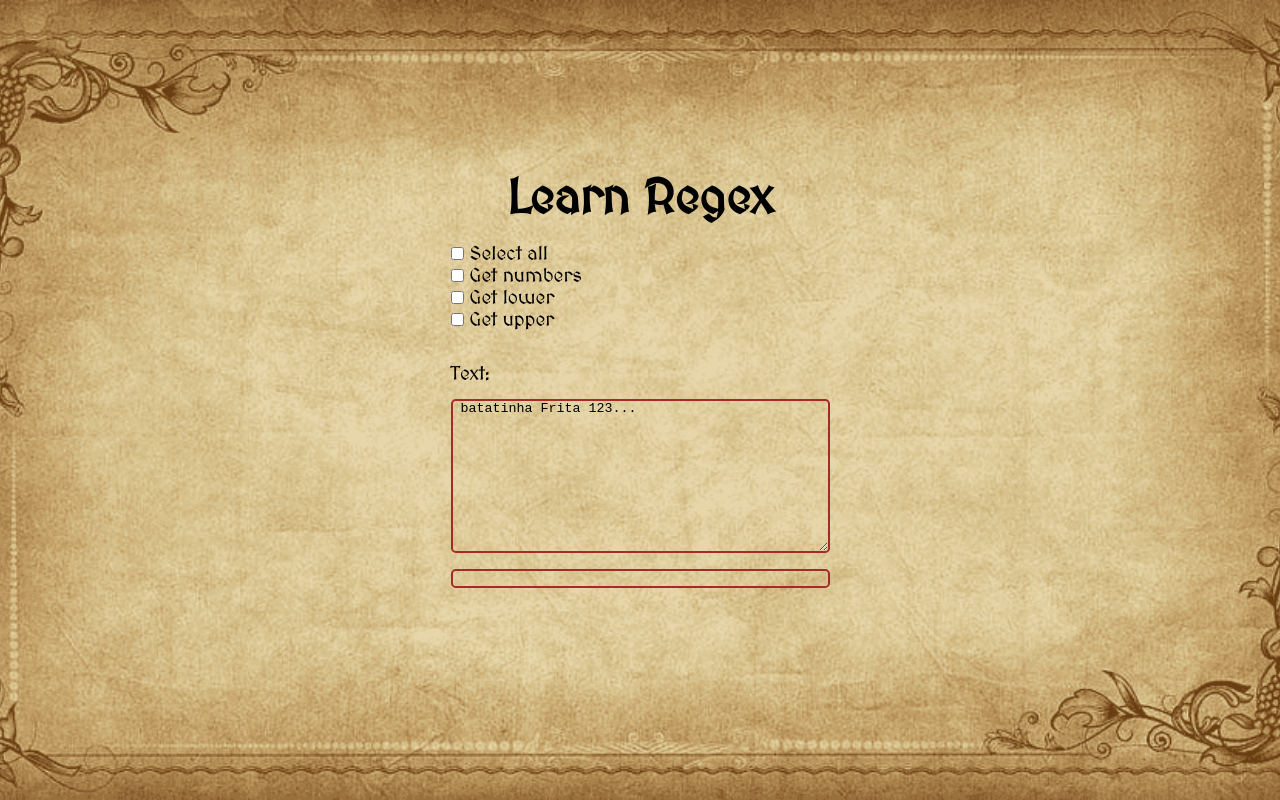
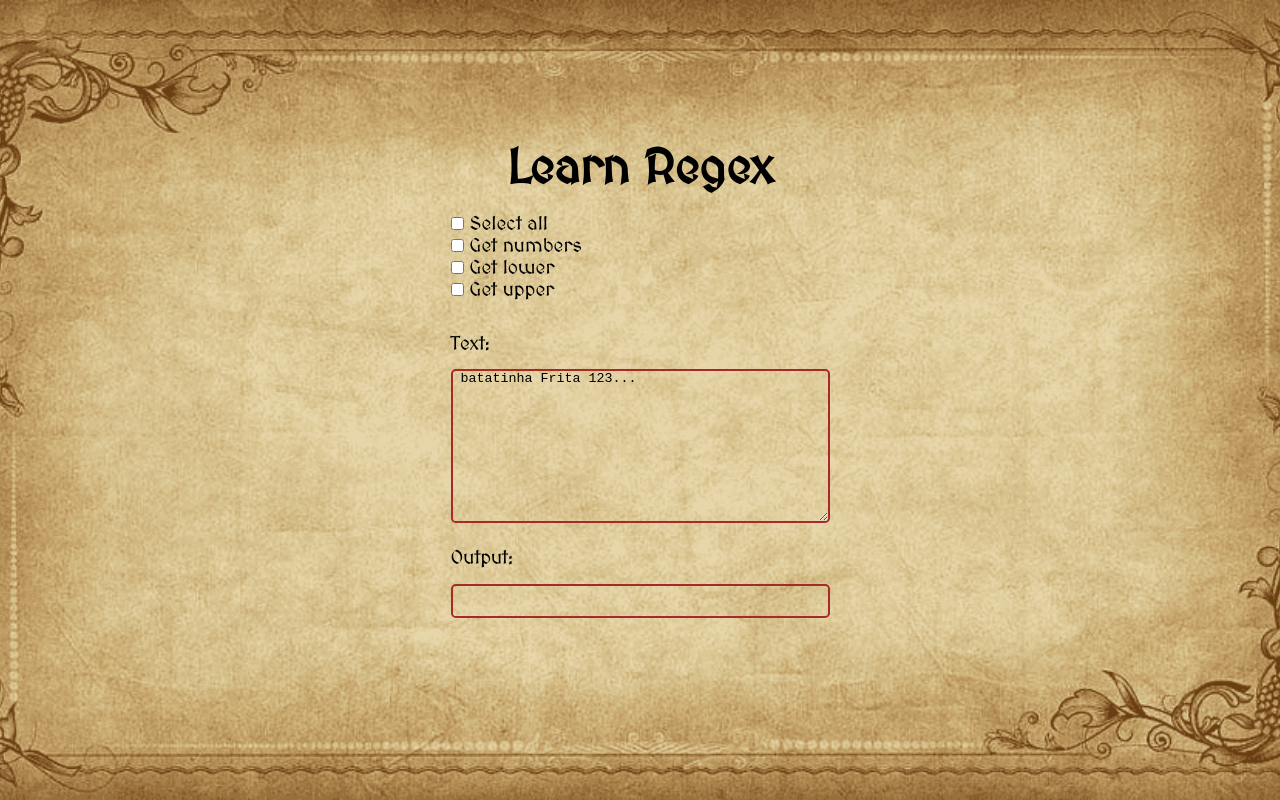
Before and after one commit to ropoko/learn-regex, an Angular app: page / in a window 1280 px wide. Built offline with nearby package versions, Linux system fonts and the light colour scheme.

Commit message:
fix: add an "output" label and add a padding to output field

```diff
--- a/src/app/app.component.css
+++ b/src/app/app.component.css
@@ -33,3 +33,7 @@
   border: 2px solid brown;
   outline: 0;
 }
+
+#output {
+  padding: 2%;
+}
--- a/src/app/app.component.html
+++ b/src/app/app.component.html
@@ -24,9 +24,17 @@
 
                 <section formGroupName="inputs">
                     <label for="testText">Text: </label>
-                    <textarea (keydown)="regex()" (focus)="regex()" formControlName="testText" id="testText" cols="45"
-                        rows="10"></textarea>
-                    <input formControlName="matchedString" class="matchText" value="{{matchString}}" readonly />
+                    <textarea
+                        (keydown)="regex()"
+                        (focus)="regex()"
+                        formControlName="testText"
+                        id="testText"
+                        cols="45"
+                        rows="10">
+                    </textarea>
+
+                    <label for="output">Output: </label>
+                    <input id="output" formControlName="matchedString" class="matchText" value="{{matchString}}" readonly />
                 </section>
             </form>
         </main>
```
